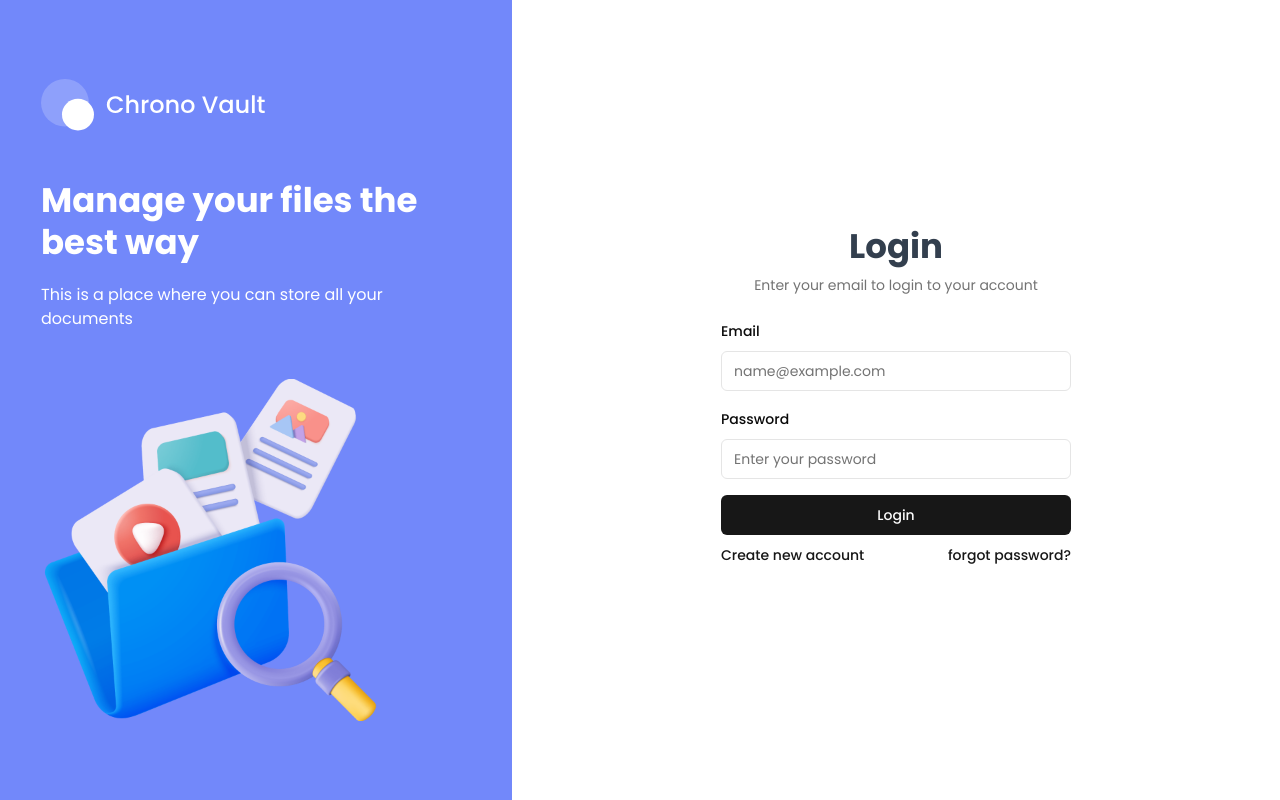
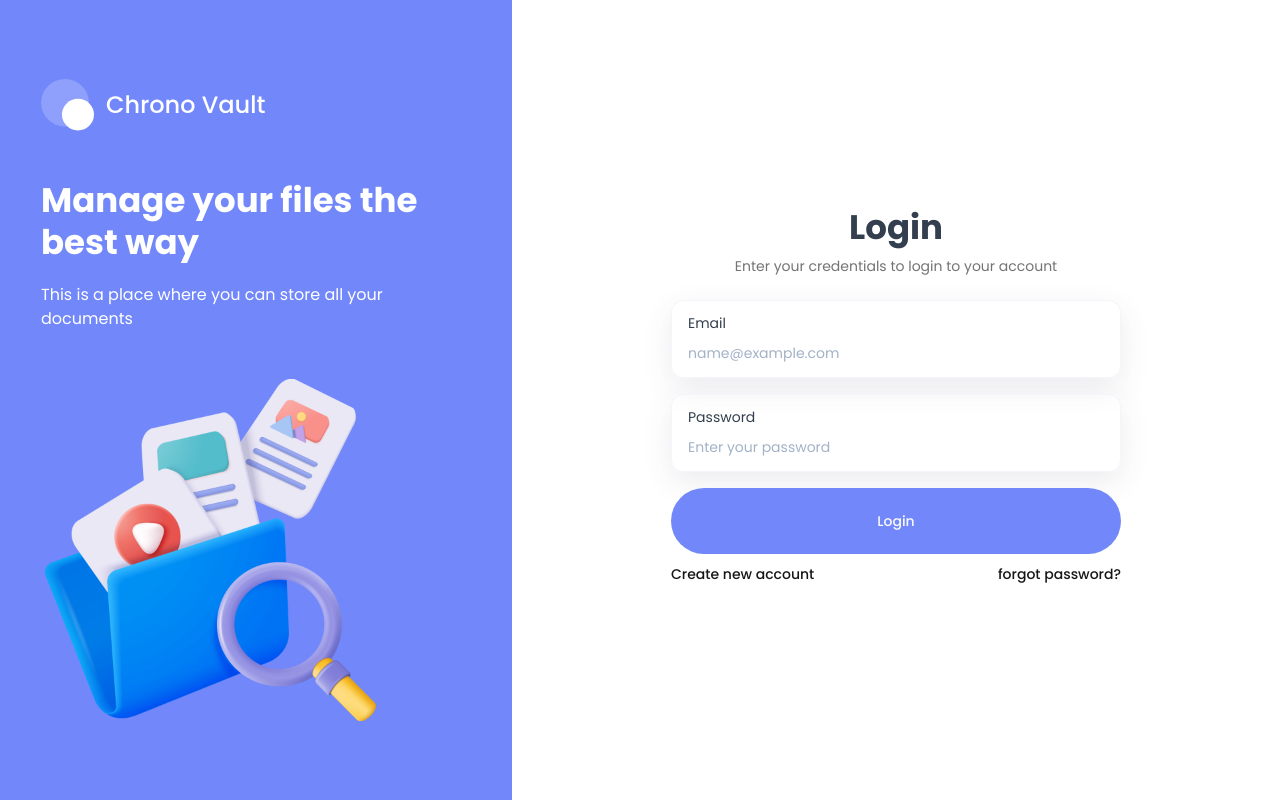
Before and after one commit to Kashyap-Mokariya/Chrono-Vault, a Next.js app: page /login in a window 1280 px wide. Built offline with nearby package versions, Linux system fonts and the light colour scheme.

Commit message:
Completed the UI for Login, Signup, Reset Password pages

```diff
--- a/src/app/login/page.tsx
+++ b/src/app/login/page.tsx
@@ -70,7 +70,7 @@ const AuthenticationPage = () => {
 
             <section className='flex flex-col justify-center items-center mx-auto'>
                 <div>
-                    <div className='max-w-xl w-[350px] mx-auto'>
+                    <div className='max-w-xl w-[450px] mx-auto'>
                         <AuthForm />
                     </div>
                 </div>
--- a/src/components/authentication/Forms/AuthForm.tsx
+++ b/src/components/authentication/Forms/AuthForm.tsx
@@ -20,7 +20,7 @@ const AuthForm = () => {
                 </h1>
                 <p className='text-sm text-muted-foreground'>
                     {
-                        mode === "reset" ? "Enter your email below to reset your password" : mode === "login" ? "Enter your email to login to your account" : "Enter your information below to create an account"
+                        mode === "reset" ? "Enter your email below to reset your password" : mode === "login" ? "Enter your credentials to login to your account" : "Enter your information below to create an account"
                     }
                 </p>
             </div>
@@ -52,7 +52,7 @@ const AuthForm = () => {
                             </Button>
                         </div>
 
-                        <p className='p-6 text-center text-sm text-muted-foreground'>
+                        <p className='p-5 text-center text-sm text-muted-foreground'>
                             By clicking sign up, you agree to our <Link href={"#"} className='underline underline-offset-4 hover:text-primary'>Terms of Service</Link> and <Link href={"#"} className='underline underline-offset-4 hover:text-primary'>Privacy Policy</Link>
                         </p>
                     </>
--- a/src/components/authentication/Forms/LoginForm.tsx
+++ b/src/components/authentication/Forms/LoginForm.tsx
@@ -21,11 +21,15 @@ import { redirect } from 'next/navigation'
 import { Loader2 } from 'lucide-react'
 
 const formSchema = z.object({
-    email: z.string().email({
+    email: z.string()
+        .min(1, { message: "Email is required!" })
+        .email({
             message: "Please enter a valid email address!"
         }),
 
-    password: z.string().min(8, {
+    password: z.string()
+        .min(1, { message: "Password is required!" })
+        .min(8, {
             message: "Incorrect email address or password!"
         }),
 })
@@ -78,11 +82,17 @@ const LoginForm = ({ className }: { className?: string }) => {
                         name="email"
                         render={({ field }) => (
                             <FormItem>
-                                <FormLabel>Email</FormLabel>
+                                <div className='shad-form-item'>
+                                    <FormLabel className='shad-form-label'>Email</FormLabel>
                                     <FormControl>
-                                    <Input placeholder="name@example.com" {...field} />
+                                        <Input
+                                            placeholder="name@example.com"
+                                            className='shad-input'
+                                            {...field}
+                                        />
                                     </FormControl>
-                                <FormMessage />
+                                </div>
+                                <FormMessage className='shad-form-message' />
                             </FormItem>
                         )}
                     />
@@ -91,15 +101,22 @@ const LoginForm = ({ className }: { className?: string }) => {
                         name="password"
                         render={({ field }) => (
                             <FormItem>
-                                <FormLabel>Password</FormLabel>
+                                <div className='shad-form-item'>
+                                    <FormLabel className='shad-form-label'>Password</FormLabel>
                                     <FormControl>
-                                    <Input type='password' placeholder="Enter your password" {...field} />
+                                        <Input
+                                            type='password'
+                                            placeholder="Enter your password"
+                                            className='shad-input'
+                                            {...field}
+                                        />
                                     </FormControl>
-                                <FormMessage />
+                                </div>
+                                <FormMessage className='shad-form-message' />
                             </FormItem>
                         )}
                     />
-                    <Button type="submit" className='w-full'>
+                    <Button type="submit" className='w-full form-submit-button' disabled={loading}>
                         {loading && <Loader2 className='mr-2 h-4 w-4 animate-spin' />}
                         Login
                     </Button>
--- a/src/components/authentication/Forms/ResetPasswordForm.tsx
+++ b/src/components/authentication/Forms/ResetPasswordForm.tsx
@@ -45,15 +45,21 @@ const ResetPasswordForm = ({ className }: { className?: string }) => {
                         name="email"
                         render={({ field }) => (
                             <FormItem>
-                                <FormLabel>Email</FormLabel>
-                                <FormControl>
-                                    <Input placeholder="name@example.com" {...field} />
-                                </FormControl>
-                                <FormMessage />
+                                <div className='shad-form-item'>
+                                    <FormLabel>Email</FormLabel>
+                                    <FormControl>
+                                        <Input
+                                            placeholder="name@example.com"
+                                            className='shad-input'
+                                            {...field}
+                                        />
+                                    </FormControl>
+                                </div>
+                                <FormMessage className='shad-form-message' />
                             </FormItem>
                         )}
                     />
-                    <Button type="submit" className='w-full'>Reset Password</Button>
+                    <Button type="submit" className='w-full form-submit-button'>Reset Password</Button>
                 </form>
             </Form>
         </div>
--- a/src/components/authentication/Forms/SignUpForm.tsx
+++ b/src/components/authentication/Forms/SignUpForm.tsx
@@ -23,17 +23,20 @@ import { redirect } from 'next/navigation'
 const passValidationRegex = new RegExp(`^(?=.*[a-z])(?=.*[A-Z])(?=.*[0-9])(?=.*[!@#$%^&*])(?=.{8,})`)
 
 const formSchema = z.object({
-    fullName: z.string().min(3, {
+    fullName: z.string()
+        .min(1, { message: "Name is required!" })
+        .min(3, {
             message: "Name must be at least 3 characters long!"
         }),
 
-    email: z.string().email({
+    email: z.string()
+        .min(1, { message: "Email is required!" })
+        .email({
             message: "Please enter a valid email address!"
         }),
 
-    password: z.string({
-        required_error: "Password is required!",
-    })
+    password: z.string()
+        .min(1, { message: "Password is required!" })
         .min(8, {
             message: "Password must be at least 8 characters long!"
         })
@@ -102,11 +105,17 @@ const SignUpForm = ({ className }: { className?: string }) => {
                         name="fullName"
                         render={({ field }) => (
                             <FormItem>
-                                <FormLabel>Full Name</FormLabel>
+                                <div className='shad-form-item'>
+                                    <FormLabel className='shad-form-label'>Full Name</FormLabel>
                                     <FormControl>
-                                    <Input placeholder="Enter your name" {...field} />
+                                        <Input
+                                            placeholder="Enter your full name"
+                                            className='shad-input'
+                                            {...field}
+                                        />
                                     </FormControl>
-                                <FormMessage />
+                                </div>
+                                <FormMessage className='shad-form-message' />
                             </FormItem>
                         )}
                     />
@@ -115,11 +124,17 @@ const SignUpForm = ({ className }: { className?: string }) => {
                         name="email"
                         render={({ field }) => (
                             <FormItem>
-                                <FormLabel>Email</FormLabel>
+                                <div className='shad-form-item'>
+                                    <FormLabel className='shad-form-label'>Email</FormLabel>
                                     <FormControl>
-                                    <Input placeholder="name@example.com" {...field} />
+                                        <Input
+                                            placeholder="name@example.com"
+                                            className='shad-input'
+                                            {...field}
+                                        />
                                     </FormControl>
-                                <FormMessage />
+                                </div>
+                                <FormMessage className='shad-form-message' />
                             </FormItem>
                         )}
                     />
@@ -128,11 +143,18 @@ const SignUpForm = ({ className }: { className?: string }) => {
                         name="password"
                         render={({ field }) => (
                             <FormItem>
-                                <FormLabel>Password</FormLabel>
+                                <div className='shad-form-item'>
+                                    <FormLabel className='shad-form-label'>Password</FormLabel>
                                     <FormControl>
-                                    <Input type='password' placeholder="Enter your password" {...field} />
+                                        <Input
+                                            type='password'
+                                            placeholder="Enter your password"
+                                            className='shad-input'
+                                            {...field}
+                                        />
                                     </FormControl>
-                                <FormMessage />
+                                </div>
+                                <FormMessage className='shad-form-message' />
                             </FormItem>
                         )}
                     />
@@ -141,15 +163,22 @@ const SignUpForm = ({ className }: { className?: string }) => {
                         name="confirmPassword"
                         render={({ field }) => (
                             <FormItem>
+                                <div className='shad-form-item'>
                                     <FormLabel>Confirm Password</FormLabel>
                                     <FormControl>
-                                    <Input type='password' placeholder="Confirm your password" {...field} />
+                                        <Input
+                                            type='password'
+                                            placeholder="Confirm your password"
+                                            className='shad-input'
+                                            {...field}
+                                        />
                                     </FormControl>
-                                <FormMessage />
+                                </div>
+                                <FormMessage className='shad-form-message' />
                             </FormItem>
                         )}
                     />
-                    <Button type="submit" className='w-full' disabled={loading}>
+                    <Button type="submit" className='w-full form-submit-button' disabled={loading}>
                         {loading && <Loader2 className='mr-2 h-4 w-4 animate-spin' />}
                         Sign Up
                     </Button>
```
Lines whose indentation alone changed are shown as unchanged.
